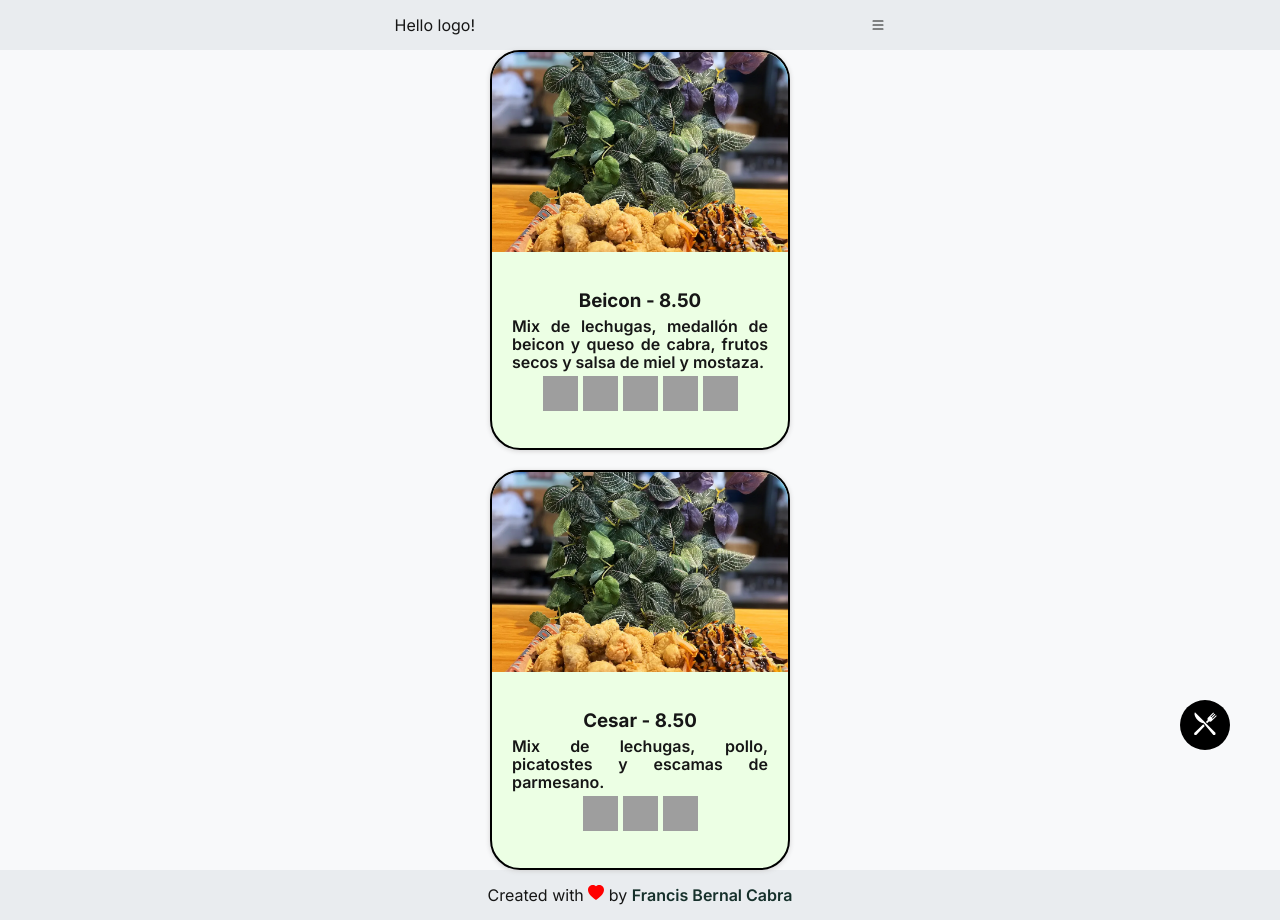
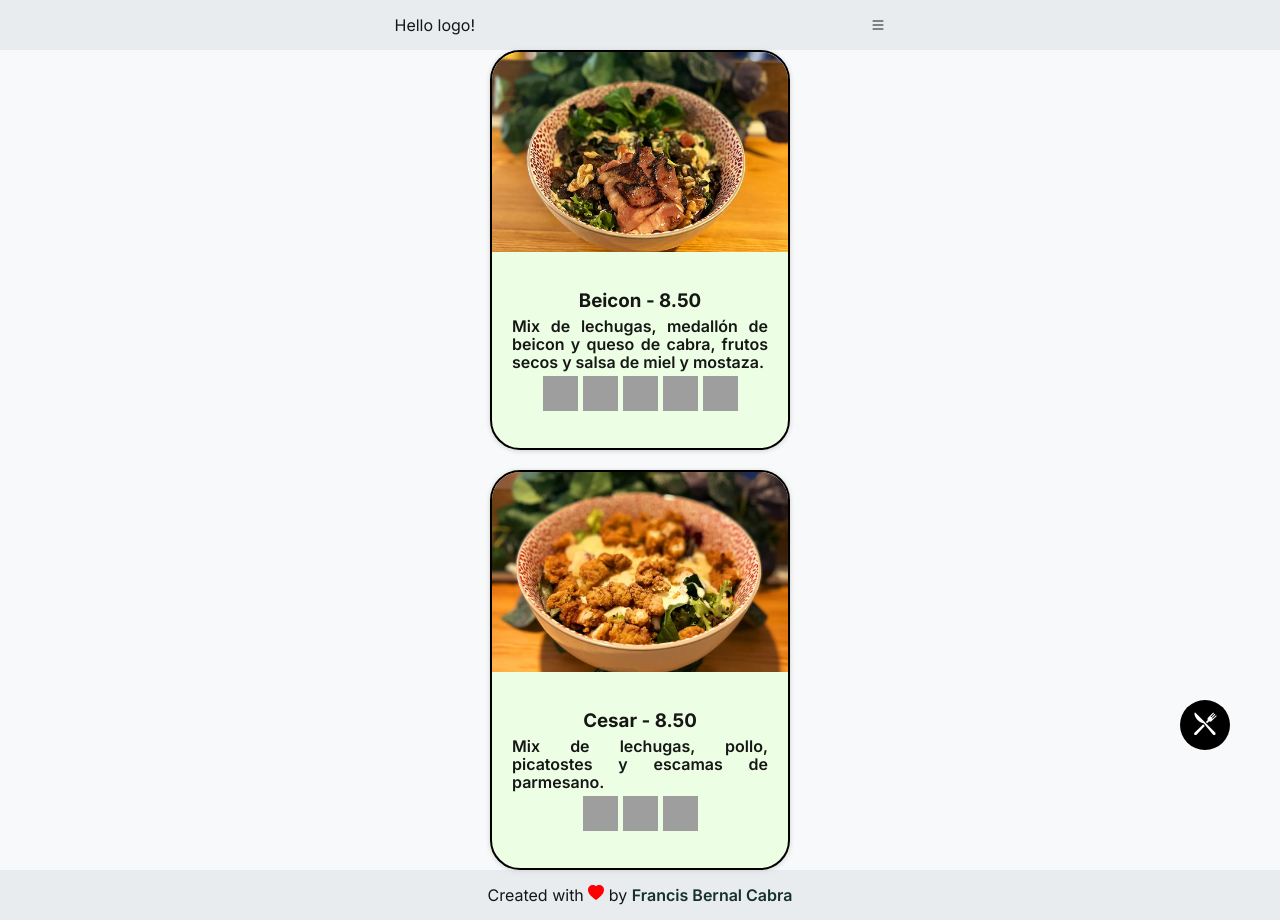
Before and after one commit to FrancisDeea/dgranatapas-torremolinos, a Next.js app: page /menu/ensaladas in a window 1280 px wide. Built offline with nearby package versions, Linux system fonts and the light colour scheme; grey boxes are pictures that could not be loaded.

Commit message:
feat: set img-url to each plate in data and fetch from <plate> component

```diff
--- a/app/components/plate.js
+++ b/app/components/plate.js
@@ -11,8 +11,8 @@ export default function Plate({ name, price, description, img, alt, allergens })
             <div className={styles.img_container}>
                 <Image
                     className={styles.img}
-                    src="/assets/platos/cazon-adobo-frito.webp"
-                    alt=""
+                    src={img}
+                    alt={alt}
                     fill
                     sizes=""
                 />
--- a/app/data/plates.js
+++ b/app/data/plates.js
@@ -4,7 +4,7 @@ export const plates = {
             name: "Beicon",
             price: "8.50",
             description: "Mix de lechugas, medallón de beicon y queso de cabra, frutos secos y salsa de miel y mostaza.",
-            img: "",
+            img: "/assets/platos/ensalada-bacon-queso-cabra.webp",
             alt: "ensalada de bacon y queso de cabra",
             allergens: ["cascara", "mostaza", "sesamo", "lacteo", "sulfito"]
         },
@@ -13,7 +13,7 @@ export const plates = {
             name: "Cesar",
             price: "8.50",
             description: "Mix de lechugas, pollo, picatostes y escamas de parmesano.",
-            img: "",
+            img: "/assets/platos/ensalada-cesar.webp",
             alt: "ensalada cesar",
             allergens: ["gluten", "lacteo", "sulfito"]
         }
@@ -24,7 +24,7 @@ export const plates = {
             name: "Twister de langostinos",
             price: "8",
             description: "6 Uds. con salsa sweet chili.",
-            img: "",
+            img: "/assets/platos/twistter-langostinos-crujientes.webp",
             alt: "twister de langostinos",
             allergens: ["soja", "crustaceo", "pescado", "gluten"]
         },
@@ -33,7 +33,7 @@ export const plates = {
             name: "Lagrimitas de pollo",
             price: "8.50",
             description: "Con patatas fritas y salsa gaucha argentina.",
-            img: "",
+            img: "/assets/platos/lagrimas-pechuga-pollo.webp",
             alt: "lagrimitas de pollo",
             allergens: ["gluten", "huevo", "mostaza"]
         },
@@ -42,7 +42,7 @@ export const plates = {
             name: "Bravas a la Camboria",
             price: "5.50",
             description: "Papas fritas con salsa brava al estilo de Madrid.",
-            img: "",
+            img: "/assets/platos/patatas-bravas-caseras.webp",
             alt: "papas bravas madrileñas",
             allergens: ["sesamo"]
         },
@@ -51,7 +51,7 @@ export const plates = {
             name: "Roscas",
             price: "7.50",
             description: "De jamón serrano ó de lomo, con tomate y queso.",
-            img: "",
+            img: "/assets/platos/rosca-jamon-lomo-queso.webp",
             alt: "rosca de jamon o lomo de cerdo",
             allergens: ["gluten", "lacteo"]
         },
@@ -60,7 +60,7 @@ export const plates = {
             name: "Camenbert frito",
             price: "8",
             description: "3 uds. con coulis de arándanos.",
-            img: "",
+            img: "/assets/platos/queso-frito-camembert.webp",
             alt: "queso frito camembert",
             allergens: ["gluten", "lacteo", "huevo"]
         },
@@ -69,7 +69,7 @@ export const plates = {
             name: "Risotto",
             price: "9.50",
             description: "De champiñones, solomillo y parmesano.",
-            img: "",
+            img: "/assets/platos/risotto-solomillo-setas.webp",
             alt: "risotto de solomillo",
             allergens: ["lacteo", "soja"]
         },
@@ -78,7 +78,7 @@ export const plates = {
             name: "Cazuela de papas gratinadas",
             price: "7.50",
             description: "Papas fritas con mayonesa, beicon y 3 quesos gratinados.",
-            img: "",
+            img: "/assets/platos/cazuela-patatas-gratinadas-bacon.webp",
             alt: "cazuela de papas gratinadas con bacon",
             allergens: ["lacteo", "huevo"]
         },
@@ -89,7 +89,7 @@ export const plates = {
             name: "Croquetas de la casa",
             price: "9 / 4.50",
             description: "8 / 4 uds. de puchero, rabo de toro ó pollo al curry.",
-            img: "",
+            img: "/assets/platos/croquetas-puchero-rabo-toro-curry.webp",
             alt: "croquetas caseras de la casa",
             allergens: ["lacteo", "huevo", "gluten", "soja"]
         },
@@ -98,7 +98,7 @@ export const plates = {
             name: "Flamenquín Cordobés",
             price: "9",
             description: "Relleno de lomo, jamón serrano, queso y pimiento.",
-            img: "",
+            img: "/assets/platos/flamenquin-cordobes-casero.webp",
             alt: "flamenquin cordobes casero",
             allergens: ["lacteo", "huevo", "gluten"]
         },
@@ -107,7 +107,7 @@ export const plates = {
             name: "Pollo teriyaki",
             price: "10",
             description: "Con arroz y salsa sweet chili.",
-            img: "",
+            img: "/assets/platos/pollo-teriyaki-arroz.webp",
             alt: "pollo teriyaki con arroz",
             allergens: ["lacteo", "huevo", "gluten"]
         },
@@ -116,7 +116,7 @@ export const plates = {
             name: "Cazuela de huevos rotos y virutas de foie",
             price: "9",
             description: "Papas panaderas con virutas de jamón serrano y foie.",
-            img: "",
+            img: "/assets/platos/cazuela-patatas-gratinadas-bacon.webp",
             alt: "huevos rotos con jamon y foie",
             allergens: ["lacteo", "huevo"]
         },
@@ -125,7 +125,7 @@ export const plates = {
             name: "Pan Bao de solomillo ibérico",
             price: "10",
             description: "Con mayokimchi (toque agripicante).",
-            img: "",
+            img: "/assets/platos/pan-bao-solomillo.webp",
             alt: "pan bao de solomillo",
             allergens: ["gluten", "huevo"]
         },
@@ -137,7 +137,7 @@ export const plates = {
                 1: "Queso de cabra, cebolla caramelizada y miel de caña.",
                 2: "Gratinado de alioli, parmesano y tres quesos."
             },
-            img: "",
+            img: "/assets/platos/tosta-pan-ajo-queso-cabra.webp",
             alt: "tosta de pan de ajo o queso de cabra",
             allergens: ["gluten", "lacteo"]
         },
@@ -146,7 +146,7 @@ export const plates = {
             name: "Wok de noodles Udon",
             price: "10",
             description: "Pídelos de pollo, gambas ó mixto (+1€)",
-            img: "",
+            img: "/assets/platos/wok-noodles-udon-pollo-gambas.webp",
             alt: "wok de noodles udon con pollo y gambas",
             allergens: ["gluten", "cascara", "sesamo", "soja", "crustaceo", "pescado"]
         }
@@ -157,7 +157,7 @@ export const plates = {
             name: "Cazón en adobo frito",
             price: "8.50",
             description: null,
-            img: "",
+            img: "/assets/platos/cazon-adobo-frito.webp",
             alt: "cazon frito en adobo",
             allergens: ["gluten", "pescado", "sulfito"]
         },
@@ -166,7 +166,7 @@ export const plates = {
             name: "Almejas a la marinera",
             price: "9.50",
             description: null,
-            img: "",
+            img: "/assets/platos/almejas-marinera.webp",
             alt: "almejas a la marinera",
             allergens: ["crustaceo", "sulfito"]
         },
@@ -175,7 +175,7 @@ export const plates = {
             name: "Pata de pulto",
             price: "14",
             description: "A la plancha, sobre cremoso de romesco y alioli de pimentón de La Vera.",
-            img: "",
+            img: "/assets/platos/pata-pulpo-salsa-romesco.webp",
             alt: "pata de pulpo a la plancha con romesco",
             allergens: ["cascara", "sesamo", "sulfito", "pescado"]
         }
@@ -186,7 +186,7 @@ export const plates = {
             name: "Pluma ibérica BT",
             price: "14",
             description: "Cocinada a baja temperatura, con jamón serrano y aceite trufado.",
-            img: "",
+            img: "/assets/platos/pluma-iberica-baja-temperatura.webp",
             alt: "pluma iberica a baja temperatura con patatas",
             allergens: null
         },
@@ -195,7 +195,7 @@ export const plates = {
             name: "Costillas de cerdo BBQ",
             price: "14",
             description: "Cocinadas a baja temperatura con salsa bbq y papas.",
-            img: "",
+            img: "/assets/platos/costillas-cerdo-barbacoa.webp",
             alt: "costillas de cerdo barbacoa",
             allergens: ["sesamo"]
         },
@@ -204,7 +204,7 @@ export const plates = {
             name: "Milhojas",
             price: "9",
             description: "Con queso de cabra, jamón serrano y confitura de mango.",
-            img: "",
+            img: "/assets/platos/milhojas-queso-cabra-mango-jamon.webp",
             alt: "milhojas de queso cabra, mango y jamon",
             allergens: ["gluten", "lacteo"]
         },
@@ -213,7 +213,7 @@ export const plates = {
             name: "Sacos de calabacín",
             price: "8",
             description: "Rellenos de bechamel de puerros y boletus.",
-            img: "",
+            img: "/assets/platos/sacos-calabacin-bechamel-puerros.webp",
             alt: "sacos de calabacin rellenos",
             allergens: ["huevo", "lacteo"]
         },
@@ -222,7 +222,7 @@ export const plates = {
             name: "Churrasco de pollo",
             price: "9",
             description: "Con chutney de mango y quinoa con verduras.",
-            img: "",
+            img: "/assets/platos/churrasco-pollo-timbal-quinoa.webp",
             alt: "churrasco de pollo con quinoa",
             allergens: null
         }
@@ -233,8 +233,8 @@ export const plates = {
             name: "Ternera y buey (200gr)",
             price: "10",
             description: "Queso de cabra, cebolla caramelizada, acompañada de papas.",
-            img: "",
-            alt: "pata de pulpo a la plancha con romesco",
+            img: "/assets/platos/hamburguesa-ternera-buey.webp",
+            alt: "Hamburguesa de ternera y buey",
             allergens: ["gluten", "sesamo", "lacteo"]
         },
 
@@ -242,8 +242,8 @@ export const plates = {
             name: "Angus (200gr)",
             price: "10",
             description: "Doble de beicon, queso cheddar, mix de lechugas y cebolla crunchy.",
-            img: "",
-            alt: "pata de pulpo a la plancha con romesco",
+            img: "/assets/platos/hamburguesa-angus.webp",
+            alt: "Hamburguesa de angus",
             allergens: ["gluten", "sesamo", "lacteo", "mostaza"]
         }
     ]
```
